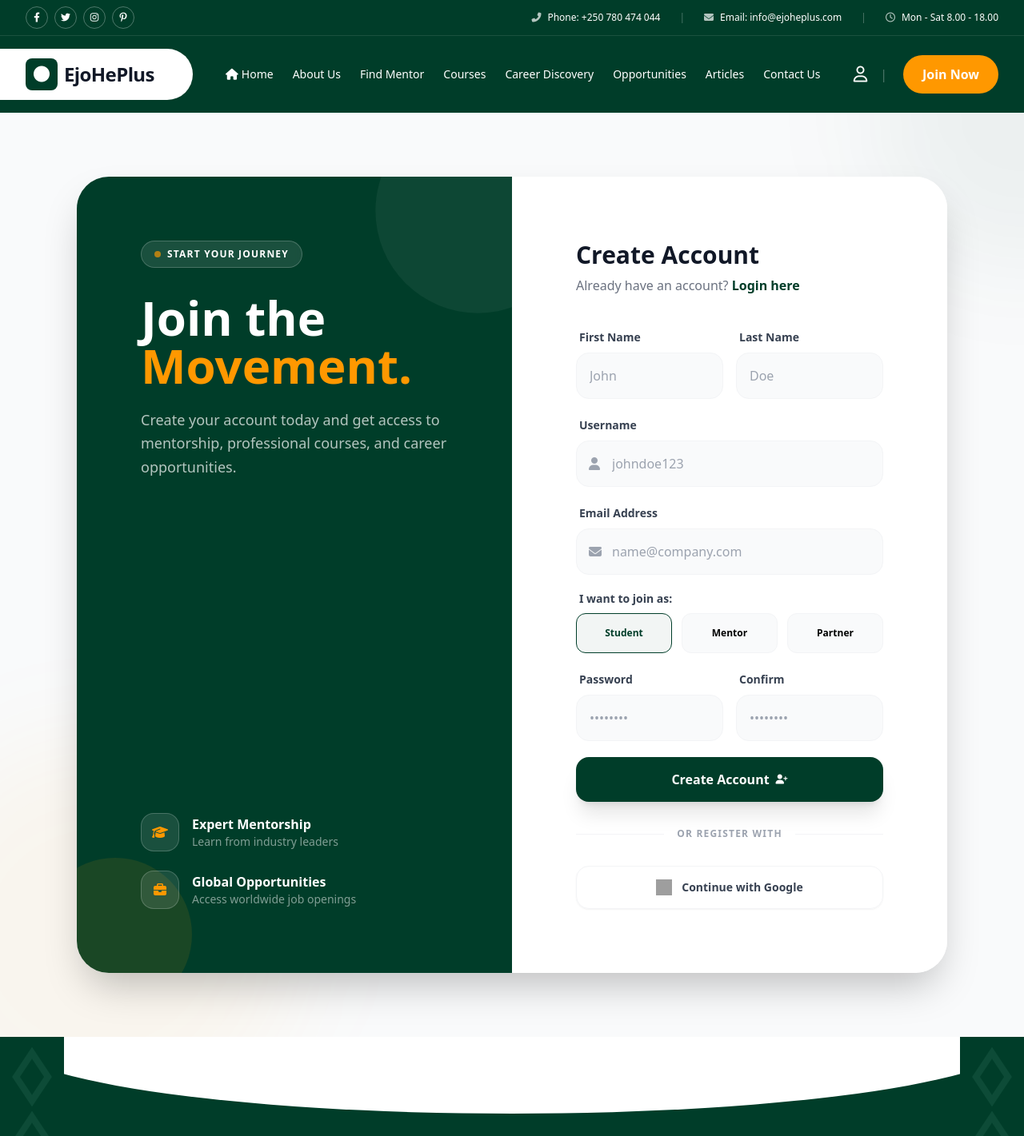
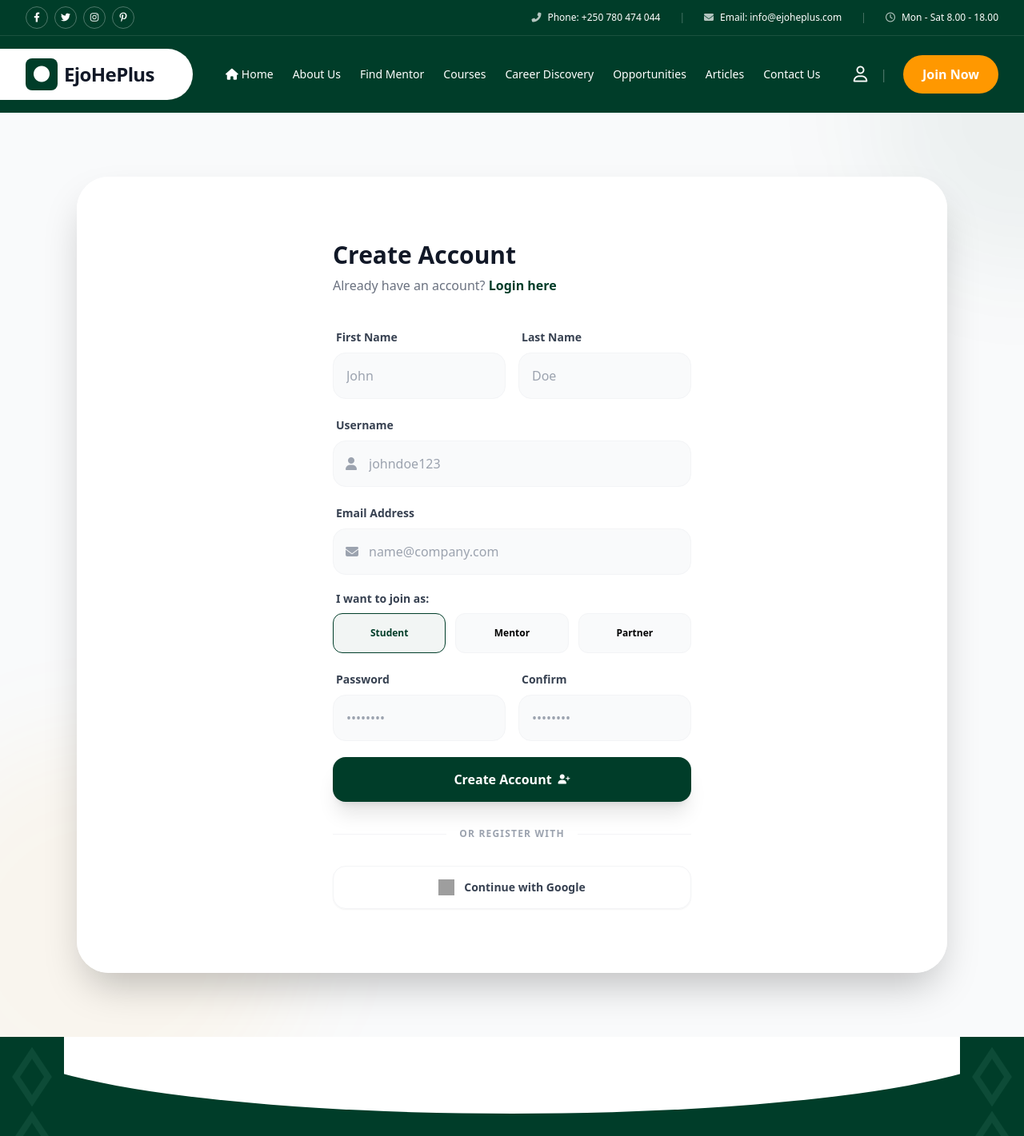
Before and after one commit to niyirerayannick/ejoheplus, a Django app: page /accounts/register/ in a window 1280 px wide. Shown: the top 1421 px of the page at 80% size. Run offline with Django 5.2, Linux system fonts and the light colour scheme; data comes from the database, SQL or seed files in the repository; some libraries are stand-ins or nearby versions; grey boxes are pictures that could not be loaded.

Commit message:
this is for

```diff
--- a/templates/auth/register.html
+++ b/templates/auth/register.html
@@ -10,51 +10,7 @@
     <div class="absolute bottom-0 left-0 w-[500px] h-[500px] bg-[#ff9800]/5 rounded-full -translate-x-1/4 translate-y-1/4 blur-3xl"></div>
 
     <div class="max-w-6xl w-full mx-auto px-4 sm:px-6 lg:px-8 relative z-10">
-        <div class="bg-white rounded-[40px] shadow-2xl overflow-hidden grid grid-cols-1 lg:grid-cols-2">
-
-            <!-- Left Side: Brand & Visuals -->
-            <div class="bg-[#003d29] p-12 lg:p-20 text-white relative flex flex-col justify-between overflow-hidden">
-                <!-- Decorative Circles -->
-                <div class="absolute top-0 right-0 w-64 h-64 bg-white/5 rounded-full translate-x-1/3 -translate-y-1/3"></div>
-                <div class="absolute bottom-0 left-0 w-48 h-48 bg-[#ff9800]/10 rounded-full -translate-x-1/4 translate-y-1/4"></div>
-
-                <div class="relative z-10">
-                    <div class="inline-flex items-center space-x-2 px-4 py-2 bg-white/10 rounded-full border border-white/20 mb-8 backdrop-blur-sm">
-                        <span class="w-2 h-2 bg-[#ff9800] rounded-full animate-pulse"></span>
-                        <span class="text-xs font-bold tracking-widest uppercase">Start Your Journey</span>
-                    </div>
-                    <h1 class="text-5xl lg:text-6xl font-extrabold leading-tight mb-6">
-                        Join the <br>
-                        <span class="text-[#ff9800]">Movement.</span>
-                    </h1>
-                    <p class="text-white/70 text-lg max-w-md leading-relaxed">
-                        Create your account today and get access to mentorship, professional courses, and career opportunities.
-                    </p>
-                </div>
-
-                <div class="relative z-10 mt-12">
-                    <div class="space-y-6">
-                        <div class="flex items-center space-x-4">
-                            <div class="w-12 h-12 rounded-2xl bg-white/10 flex items-center justify-center border border-white/20">
-                                <i class="fas fa-graduation-cap text-[#ff9800]"></i>
-                            </div>
-                            <div>
-                                <h3 class="font-bold">Expert Mentorship</h3>
-                                <p class="text-sm text-white/50">Learn from industry leaders</p>
-                            </div>
-                        </div>
-                        <div class="flex items-center space-x-4">
-                            <div class="w-12 h-12 rounded-2xl bg-white/10 flex items-center justify-center border border-white/20">
-                                <i class="fas fa-briefcase text-[#ff9800]"></i>
-                            </div>
-                            <div>
-                                <h3 class="font-bold">Global Opportunities</h3>
-                                <p class="text-sm text-white/50">Access worldwide job openings</p>
-                            </div>
-                        </div>
-                    </div>
-                </div>
-            </div>
+        <div class="bg-white rounded-[40px] shadow-2xl overflow-hidden grid grid-cols-1">
 
             <!-- Right Side: Register Form -->
             <div class="p-12 lg:p-20 flex flex-col justify-center bg-white">
```
Also changed, not shown: templates/auth/login.html (+2 -31 lines), templates/home.html (+5 -6 lines).
